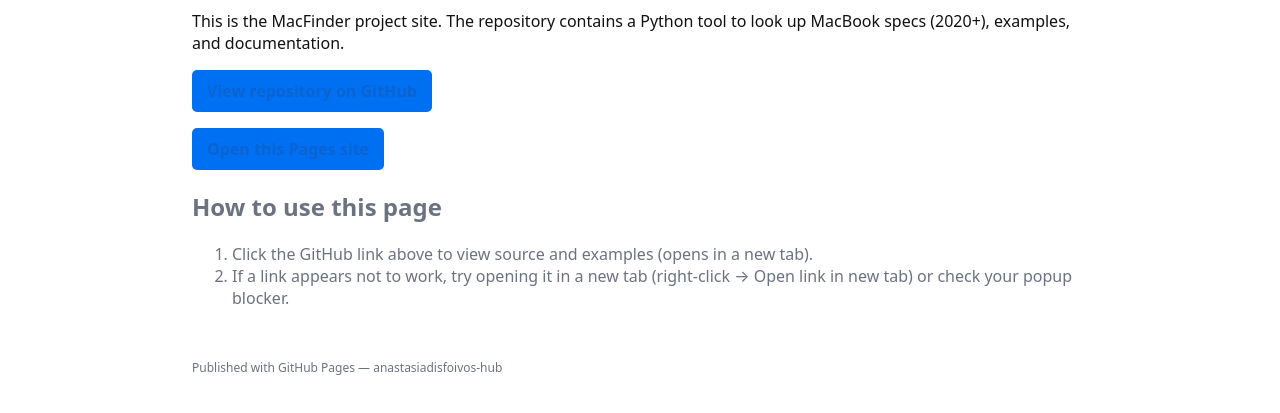
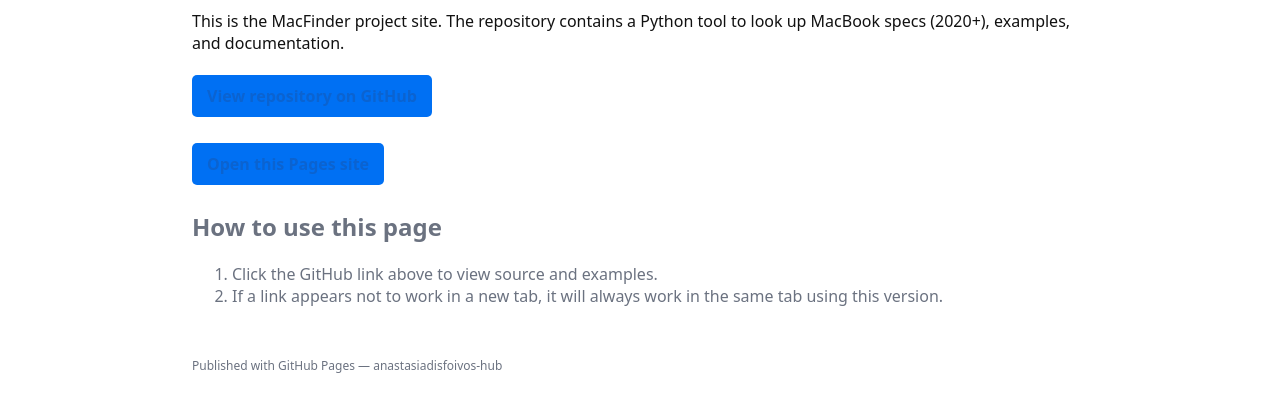
Before and after one commit to anastasiadisfoivos-hub/anastasiadisfoivos-hub.github.io, a plain HTML site: page index.html in a window 1280 px wide. Shown: the part 141-554 px from the top of the page. Drawn offline with Linux system fonts and the light colour scheme.

Commit message:
Update index.html

```diff
--- a/index.html
+++ b/index.html
@@ -6,7 +6,7 @@
   <title>MacFinder — anastasiadisfoivos-hub</title>
   <link rel="stylesheet" href="styles.css" />
   <style>
-    /* Optional: style for the button link */
+    /* Optional: make links look like buttons */
     .button-link {
       display: inline-block;
       padding: 10px 15px;
@@ -15,6 +15,7 @@
       border-radius: 5px;
       text-decoration: none;
       font-weight: bold;
+      margin: 5px 0;
     }
 
     .button-link:hover {
@@ -40,7 +41,8 @@
         </a>
       </p>
       <p>
-        <a href="https://anastasiadisfoivos-hub.github.io" target="_blank" rel="noopener noreferrer" class="button-link">
+        <!-- Foolproof link opening in the same tab -->
+        <a href="https://anastasiadisfoivos-hub.github.io" rel="noopener noreferrer" class="button-link">
           Open this Pages site
         </a>
       </p>
@@ -49,8 +51,8 @@
     <section class="howto">
       <h2>How to use this page</h2>
       <ol>
-        <li>Click the GitHub link above to view source and examples (opens in a new tab).</li>
-        <li>If a link appears not to work, try opening it in a new tab (right-click → Open link in new tab) or check your popup blocker.</li>
+        <li>Click the GitHub link above to view source and examples.</li>
+        <li>If a link appears not to work in a new tab, it will always work in the same tab using this version.</li>
       </ol>
     </section>
   </main>
```
